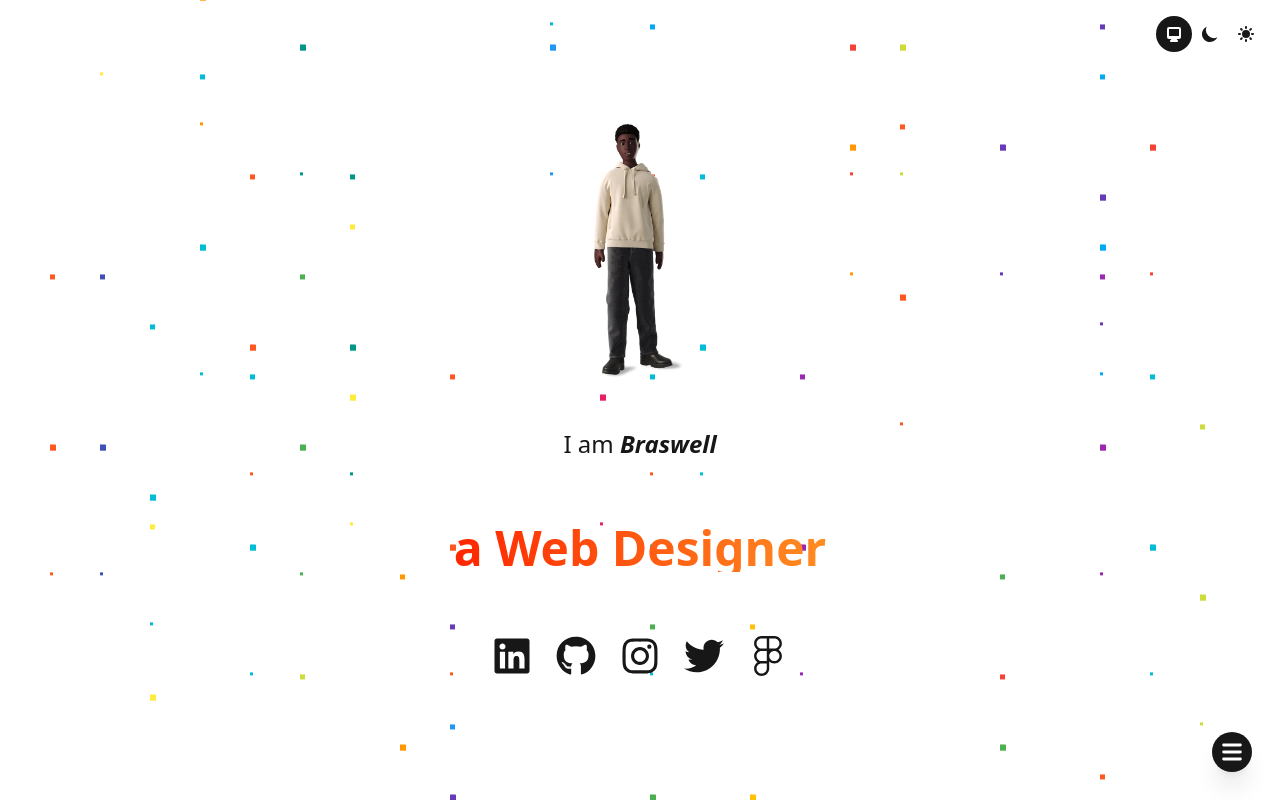
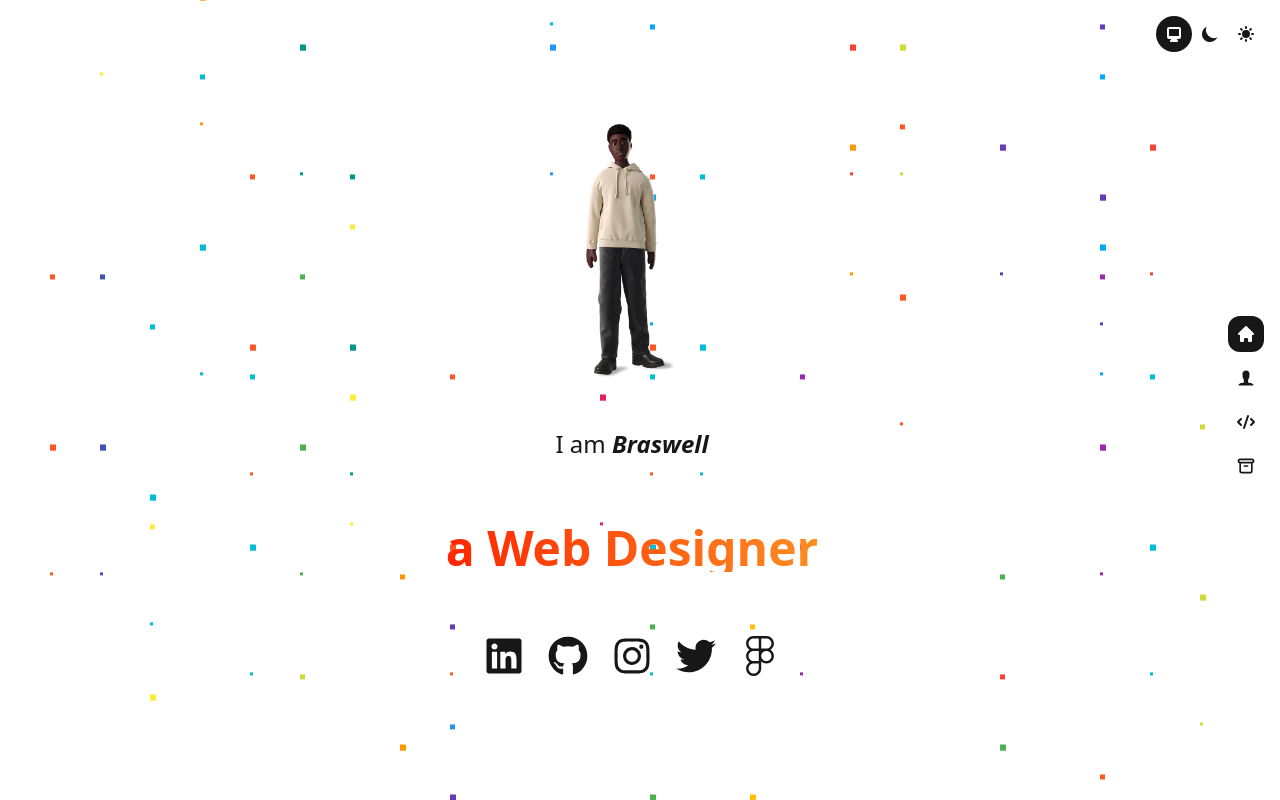
Before and after one commit to braswelljr/braswelljr, a Next.js app: page / in a window 1280 px wide. Built offline with nearby package versions, Linux system fonts and the light colour scheme.

Commit message:
Update loaders

```diff
--- a/src/components/framerVariants.ts
+++ b/src/components/framerVariants.ts
@@ -1,37 +1,34 @@
 export const pageTransitionVariant = {
   hidden: {
-    // opacity: 0,
-    y: '-100%',
-    rotate: -90,
-    scale: 0.7,
+    opacity: 0,
+    x: '-100%',
+    y: 0,
     transition: {
-      duration: 2,
+      duration: 1,
       ease: [0.87, 0, 0.13, 1]
     }
   },
   enter: {
-    // opacity: 1,
+    opacity: 1,
+    x: 0,
     y: 0,
-    scale: 1,
-    rotate: 0,
     transition: {
       type: 'spring',
       stiffness: 100,
       damping: 15,
       mass: 1,
-      duration: 2,
+      duration: 1,
       ease: [0.87, 0, 0.13, 1],
       staggerChildren: 1,
       delayChildren: 2
     }
   },
   exit: {
-    // opacity: 0,
-    y: '100%',
-    scale: 0.7,
-    rotate: 90,
+    opacity: 0,
+    x: '100%',
+    y: 0,
     transition: {
-      duration: 3,
+      duration: 1,
       ease: [0.87, 0, 0.13, 1]
     }
   }
--- a/src/layout/AppLayout.tsx
+++ b/src/layout/AppLayout.tsx
@@ -9,9 +9,7 @@ import {
   HiDesktopComputer,
   HiHome,
   HiCode,
-  HiArchive,
-  HiX,
-  HiMenu
+  HiOutlineArchive
 } from 'react-icons/hi'
 import useTheme from '@/hooks/useTheme'
 import Tabs from '@/components/Tabs'
@@ -20,7 +18,6 @@ import useIsomorphicLayoutEffect from '@/hooks/useIsomorphicLayout'
 const AppLayout = ({ children }: { children: ReactChild | ReactChildren }) => {
   const [setting, setSetting] = useTheme()
   const [page, setPage] = useState('/')
-  const [open, setOpen] = useState(false)
   const router = useRouter()
 
   useIsomorphicLayoutEffect(() => {
@@ -55,85 +52,43 @@ const AppLayout = ({ children }: { children: ReactChild | ReactChildren }) => {
               notSelected: ''
             }}
           />
-
-          <nav
+          <motion.ul
+            layoutId="nav"
             className={clsx(
-              'fixed bottom-7 right-7 z-[8] flex flex-col items-center space-y-1'
+              'fixed right-0 bottom-1/2 z-10 flex translate-y-1/2 flex-col items-center space-y-2 overflow-hidden md:right-4'
             )}
-          >
-            <motion.ul
-              className={clsx(
-                'flex flex-col items-center space-y-2 rounded-full'
-              )}
-              layoutId="nav"
-              variants={{
-                hidden: {
-                  type: 'spring',
-                  display: 'none',
-                  transition: {
-                    delay: 0.8,
-                    // delayChildren: 1,
-                    staggerChildren: 1
-                  }
-                },
-                visible: {
-                  type: 'spring',
-                  transition: {
-                    // delayChildren: 1,
-                    staggerChildren: 1
-                  }
-                }
-              }}
-              animate={open ? 'visible' : 'hidden'}
           >
             {[
               {
                 name: 'Home',
                 path: '/',
-                  icon: <HiHome className={clsx('h-6 w-auto')} />
+                icon: <HiHome className={clsx('h-5 w-auto')} />
               },
               {
                 name: 'About',
                 path: '/about',
-                  icon: <IoIosPerson className={clsx('h-6 w-auto')} />
+                icon: <IoIosPerson className={clsx('h-5 w-auto')} />
               },
               {
                 name: 'Technical Skills',
                 path: '/technical-skills',
-                  icon: <HiCode className={clsx('h-6 w-auto')} />
+                icon: <HiCode className={clsx('h-5 w-auto')} />
               },
               {
                 name: 'Projects',
                 path: '/projects',
-                  icon: <HiArchive className={clsx('h-6 w-auto')} />
+                icon: <HiOutlineArchive className={clsx('h-5 w-auto')} />
               }
-              ].map(({ path, icon }, i) => (
+            ].map(({ path, icon }) => (
               <motion.li
                 key={path}
                 className={clsx('relative rounded-3xl p-2')}
-                  variants={{
-                    hidden: {
-                      y: 15 * (5 - i),
-                      opacity: 0,
-                      transition: {
-                        delay: (1 + i) * 0.1
-                      }
-                    },
-                    visible: {
-                      y: 0,
-                      opacity: 1,
-                      transition: {
-                        delay: (5 - i) * 0.05
-                      }
-                    }
-                  }}
-                  animate={open ? 'visible' : 'hidden'}
               >
                 {page === path && (
                   <motion.div
                     layoutId="highlight"
                     className={clsx(
-                        'absolute inset-0 rounded-3xl bg-neutral-900 dark:bg-neutral-500/60'
+                      'absolute inset-0 rounded-xl bg-neutral-900 dark:bg-neutral-500/60'
                     )}
                   />
                 )}
@@ -148,45 +103,13 @@ const AppLayout = ({ children }: { children: ReactChild | ReactChildren }) => {
                     { 'text-white': page === path }
                   )}
                 >
-                    {/* {page === path && (
-                  <span className={clsx('text-xs')}>{name}</span>
-                )} */}
                   {icon}
                 </button>
               </motion.li>
             ))}
           </motion.ul>
-
-            <button
-              type="button"
-              tabIndex={-1}
-              className={clsx(
-                'relative h-10 w-10 overflow-hidden rounded-full border-0 bg-neutral-900 p-2 text-white shadow-xl focus:outline-none dark:bg-neutral-500/60'
-              )}
-              onClick={() => setOpen(!open)}
-            >
-              <HiMenu
-                className={clsx(
-                  'absolute top-1/2 left-1/2 h-auto w-7 -translate-x-1/2 transform transition-all',
-                  {
-                    'translate-y-1/2 scale-50': open,
-                    '-translate-y-1/2': !open
-                  }
-                )}
-              />
-              <HiX
-                className={clsx(
-                  'absolute top-1/2 left-1/2 h-auto w-7 -translate-x-1/2 transform transition-all',
-                  {
-                    '-translate-y-1/2': open,
-                    'translate-y-1/2 scale-50': !open
-                  }
-                )}
-              />
-            </button>
-          </nav>
           <AnimatePresence exitBeforeEnter>
-            <motion.section>{children}</motion.section>
+            <motion.section className="pr-4">{children}</motion.section>
           </AnimatePresence>
         </div>
       </main>
--- a/src/pages/about.tsx
+++ b/src/pages/about.tsx
@@ -20,7 +20,7 @@ const About = () => {
     >
       <h2
         className={clsx(
-          'mt-6 text-3xl font-bold uppercase first-letter:text-5xl first-letter:font-semibold'
+          'mt-6 text-2xl font-bold uppercase first-letter:text-5xl first-letter:font-semibold'
         )}
       >
         About
--- a/src/pages/projects.tsx
+++ b/src/pages/projects.tsx
@@ -72,7 +72,7 @@ const Projects = () => {
     >
       <h2
         className={clsx(
-          'mt-6 text-3xl font-bold uppercase first-letter:text-5xl first-letter:font-semibold'
+          'mt-6 text-2xl font-bold uppercase first-letter:text-5xl first-letter:font-semibold'
         )}
       >
         Projects
--- a/src/pages/technical-skills.tsx
+++ b/src/pages/technical-skills.tsx
@@ -20,7 +20,7 @@ const TechnicalSkills = () => {
     >
       <h2
         className={clsx(
-          'mt-6 text-3xl font-bold uppercase first-letter:text-5xl first-letter:font-semibold'
+          'mt-6 text-2xl font-bold uppercase first-letter:text-5xl first-letter:font-semibold'
         )}
       >
         Technical Skills
```
Lines whose indentation alone changed are shown as unchanged.
